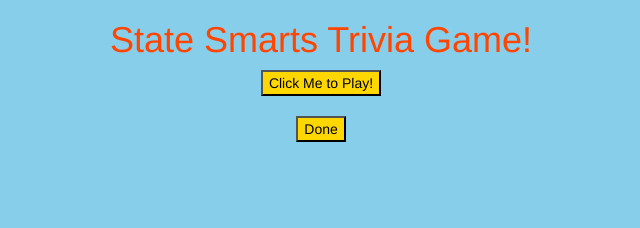
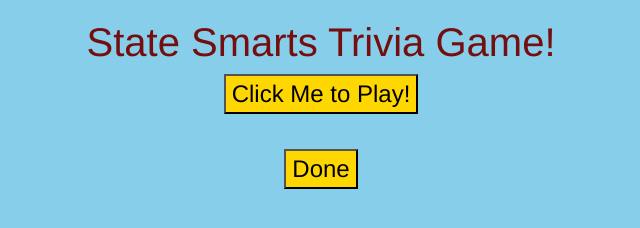
Before and after one commit to estrane/TriviaGame, a plain HTML site: page index.html in a window 1280 px wide. Shown: the whole page, without its empty margins (319-959 px from the left). Drawn offline with nearby package versions, Linux system fonts and the light colour scheme.

Commit message:
changed font color on recomendation

```diff
--- a/assets/css/style.css
+++ b/assets/css/style.css
@@ -1,9 +1,14 @@
 body {
     background: skyblue;
-    color: orangered;
+    color: rgb(117, 14, 14);
+    font-size: 24px;
 }
 
 button {
     color: black;
     background: gold;
 }
+
+h1 {
+    font-size: 40px;
+}
```
